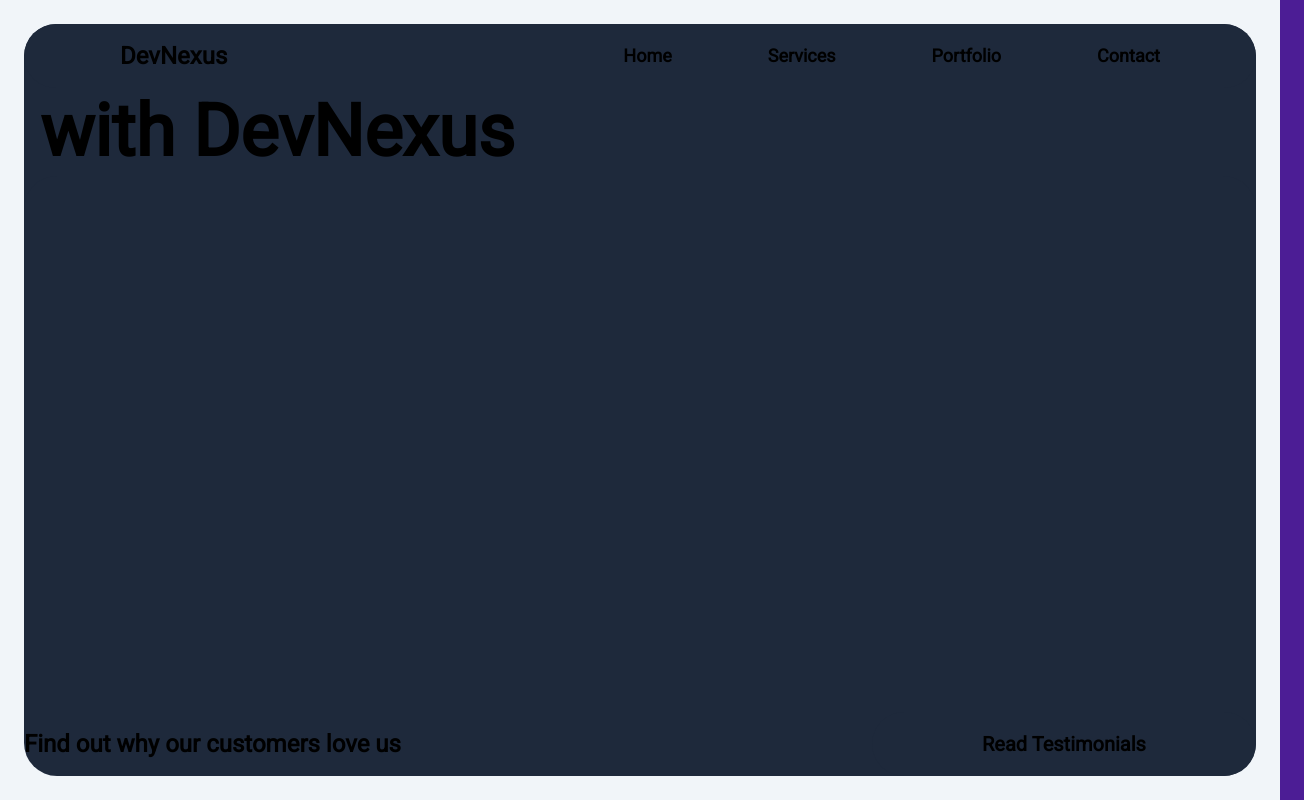
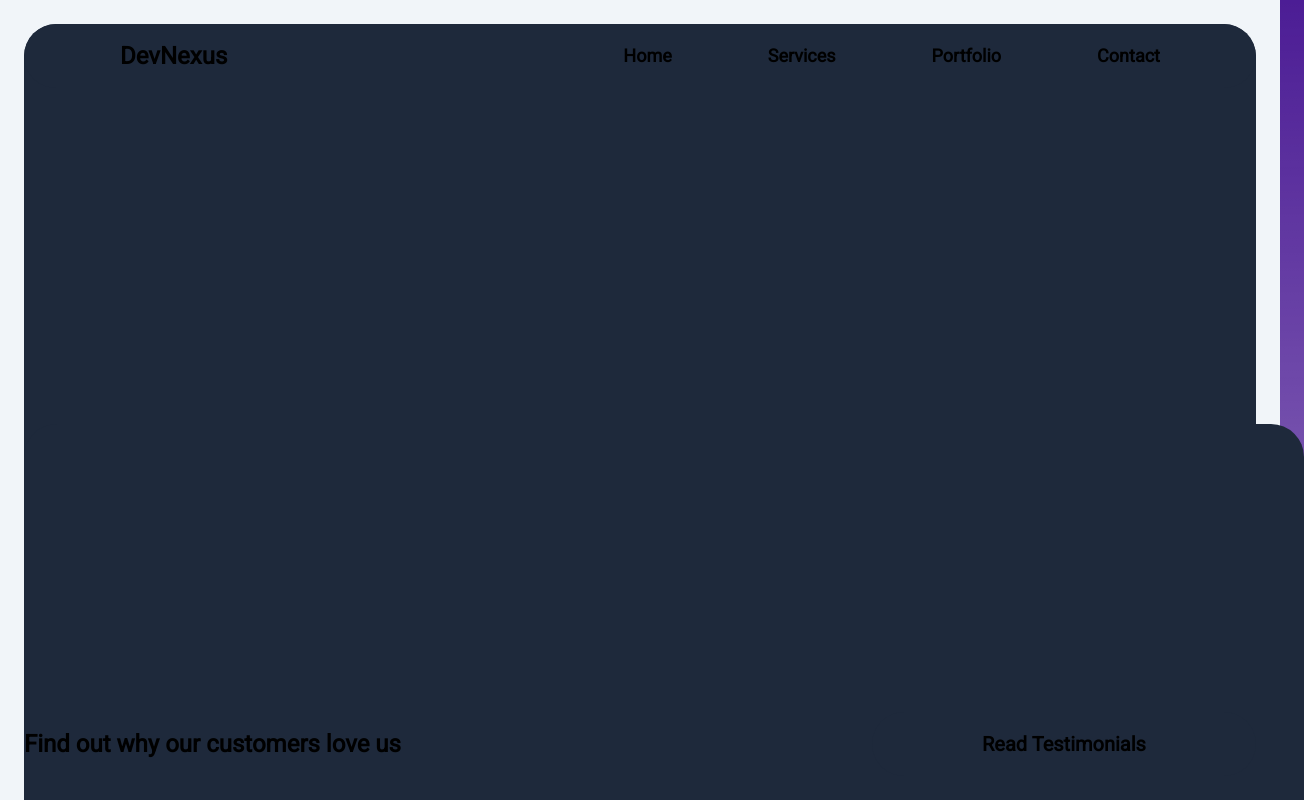
Before and after one commit to UA92-DevOps-Apprentices-Org/Group-Project-2, a Next.js app in the folder devnexus/: page / in a window 1280 px wide. Shown: the top 800 px of the page, 1304 px wide, since content can reach past the window. Built offline with nearby package versions, Linux system fonts and the light colour scheme.

Commit message:
fixed more hero section issues

```diff
--- a/devnexus/app/page.tsx
+++ b/devnexus/app/page.tsx
@@ -16,8 +16,8 @@ export default function Home() {
                 transition: transform 30ms ease-out;
         `}</style>
         {/* Hero Section */}
-        <section className="w-screen h-screen bg-slate-100">
-            <Hero className="">
+        <section className="w-screen h-screen bg-slate-100 relative">
+            <Hero className="bottom-24 inset-6">
                 <h1 className="self-center relative font-bold left-10 text-7xl">Meet Your Tech Goals<br/> with <span>DevNexus</span></h1>
             </Hero>
             <div className="flex absolute bottom-6 left-6 right-6 items-center">
--- a/devnexus/components/Hero/Hero.tsx
+++ b/devnexus/components/Hero/Hero.tsx
@@ -19,7 +19,9 @@ export default function Hero({ children, className }: Props) {
     const visibility = useMotionValue("visible");
     const willChange = useWillChange();
 
-    const {scrollY} = useScroll();
+    const {scrollY, scrollYProgress} = useScroll();
+
+    // Div Height Transforms
     const chain = useTransform(scrollY, (value) => {
         const out = 600 - 0.61*value;
         if (out < 50) {
@@ -31,14 +33,18 @@ export default function Hero({ children, className }: Props) {
     })
     const height = useSpring(chain, {stiffness: 1000, damping:10, bounce: 0, mass: 0.01, restDelta: 0.5})
 
+    // Opacity Transforms
+    const opacityChain = useTransform(scrollYProgress, [0,0.2], [1,0])
+
+
     return <>
-    <div id="box" className={className} style={{height: "1000px"}}>
+    <div id="box" className={className} style={{height: "1000px", position: "relative"}}>
         <motion.div id="top-half" style={{height, willChange, visibility}} className="fixed height-3/4 min-h-96 right-6 left-6 top-6 overflow-hidden bg-slate-800 rounded-[33px] origin-top"/>
-        <motion.div id="bottom-half" style={{height, willChange, visibility}} className="rounded-[33px] absolute bottom-6 right-6 left-6 height-3/4 bg-slate-800 origin-bottom"/>
+        <motion.div id="bottom-half" style={{height, willChange, visibility}} className="rounded-[33px] right-0 left-0 bottom-0 absolute height-3/4 bg-slate-800 origin-bottom"/>
 
-        <div id="insert" className="fixed top-6 flex place-items-center">
+        <motion.div id="insert" style={{opacity: opacityChain}} className="h-full w-full fixed top-6 flex place-items-center">
             {children}
-        </div>
+        </motion.div>
     </div>
     </>
 }
```
